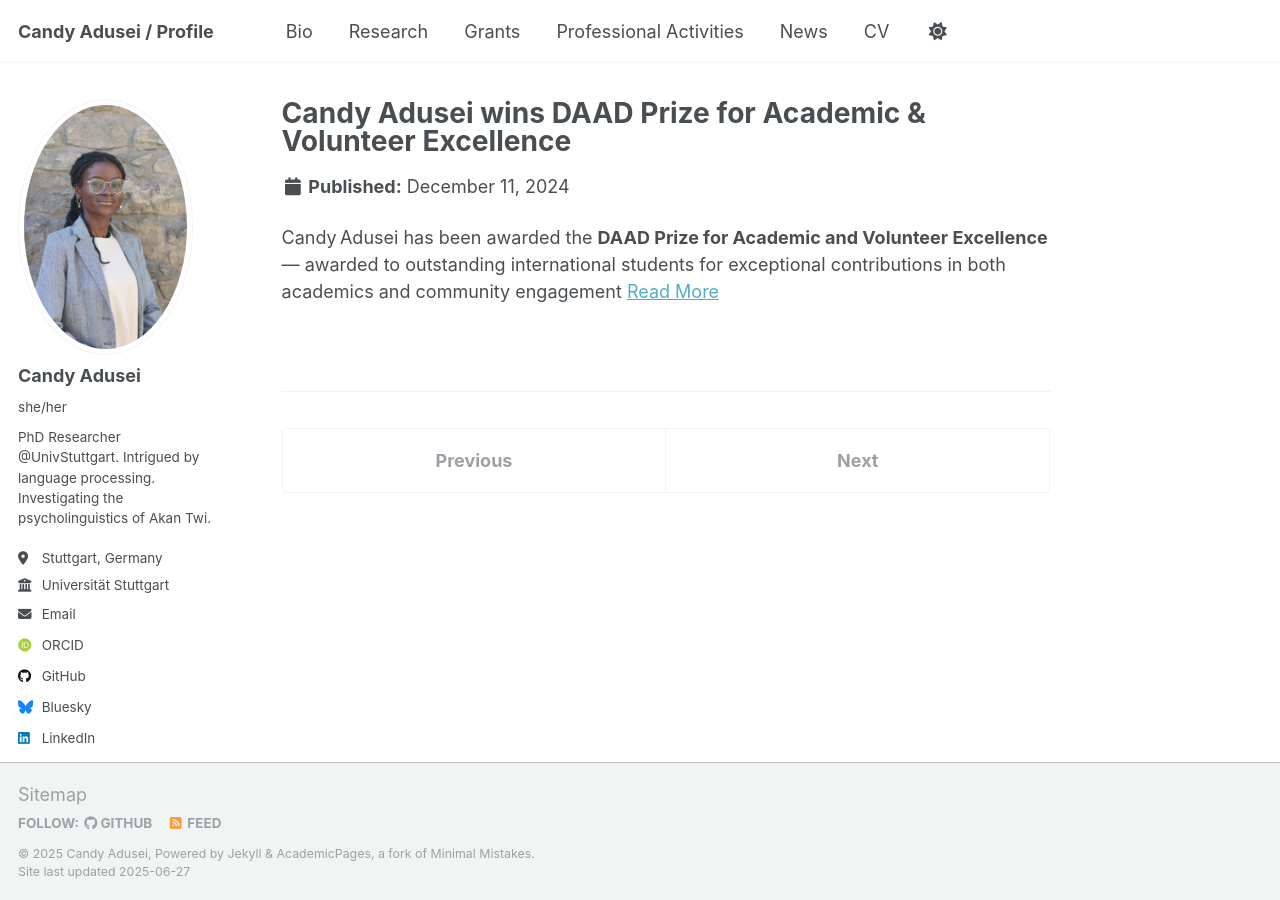
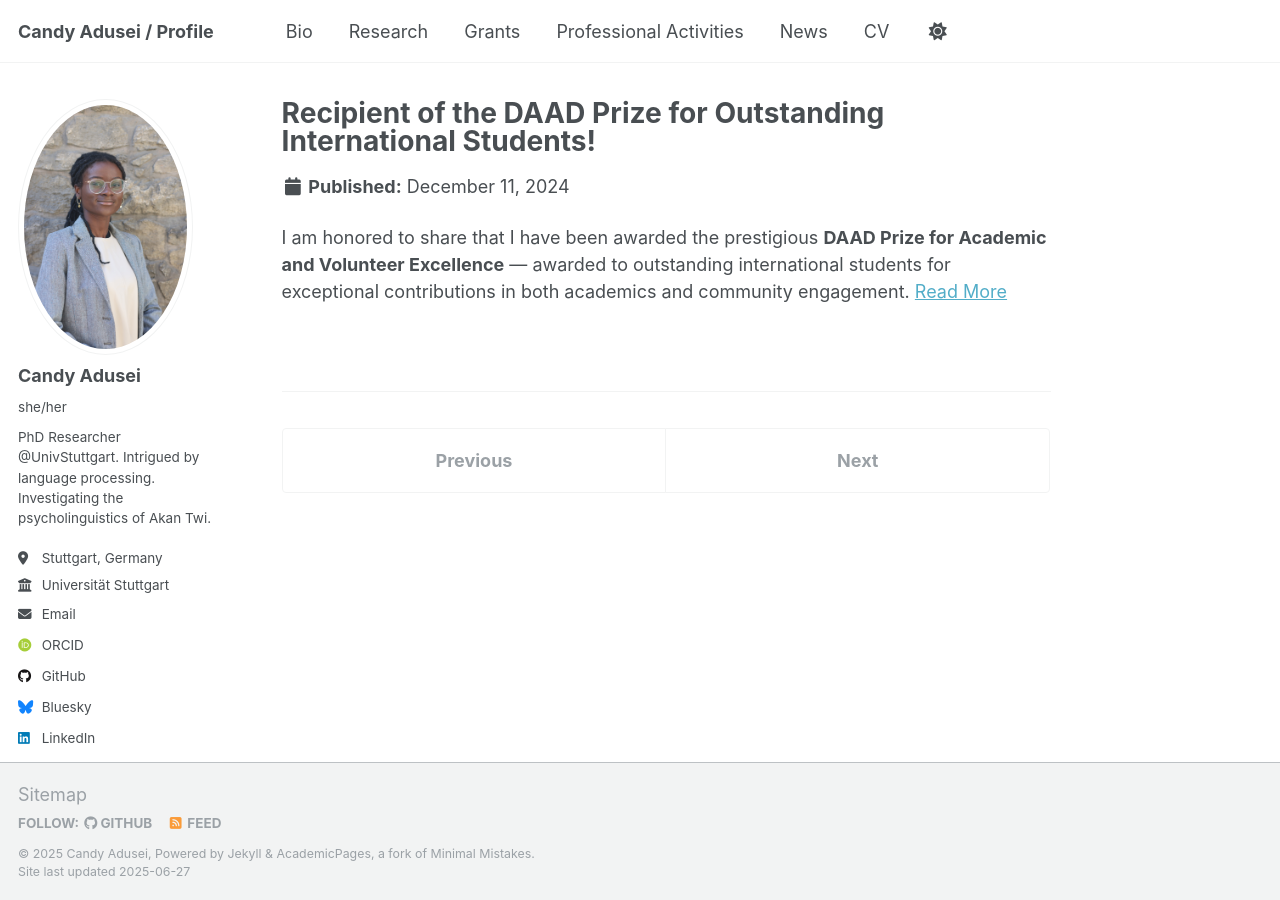
Before and after one commit to Candy-Adusei/candy-adusei.github.io, a Jekyll site: the page built from _news/2024-12-11-daad-prize-awarded-to-candy-adusei.md, in a window 1280 px wide. Built offline with Jekyll 4.4.1, drawn with Linux system fonts in a browser that asks for light colours; some web fonts are replaced.

Commit message:
Update 2024-12-11-daad-prize-awarded-to-candy-adusei.md

```diff
--- a/_news/2024-12-11-daad-prize-awarded-to-candy-adusei.md
+++ b/_news/2024-12-11-daad-prize-awarded-to-candy-adusei.md
@@ -1,10 +1,10 @@
 ---
-title: "Candy Adusei wins DAAD Prize for Academic & Volunteer Excellence"
-excerpt: "Candy Adusei is awarded the DAAD prize for outstanding performance of foreign students."
+title: "Recipient of the DAAD Prize for Outstanding International Students!"
+excerpt: "Awarded the DAAD prize for outstanding performance of international students."
 date: 2024-12-11
 permalink: /news/2024-12-11-daad-prize-awarded-to-candy-adusei
 collection: news
 ---
 
-Candy Adusei has been awarded the **DAAD Prize for Academic and Volunteer Excellence** — awarded to outstanding international students for exceptional contributions in both academics and community engagement
+I am honored to share that I have been awarded the prestigious **DAAD Prize for Academic and Volunteer Excellence** — awarded to outstanding international students for exceptional contributions in both academics and community engagement.
 [Read More](https://www.uni-stuttgart.de/universitaet/aktuelles/meldungen/Candy-Adusei-fuer-akademische-und-ehrenamtliche-Exzellenz-ausgezeichnet/)
```
